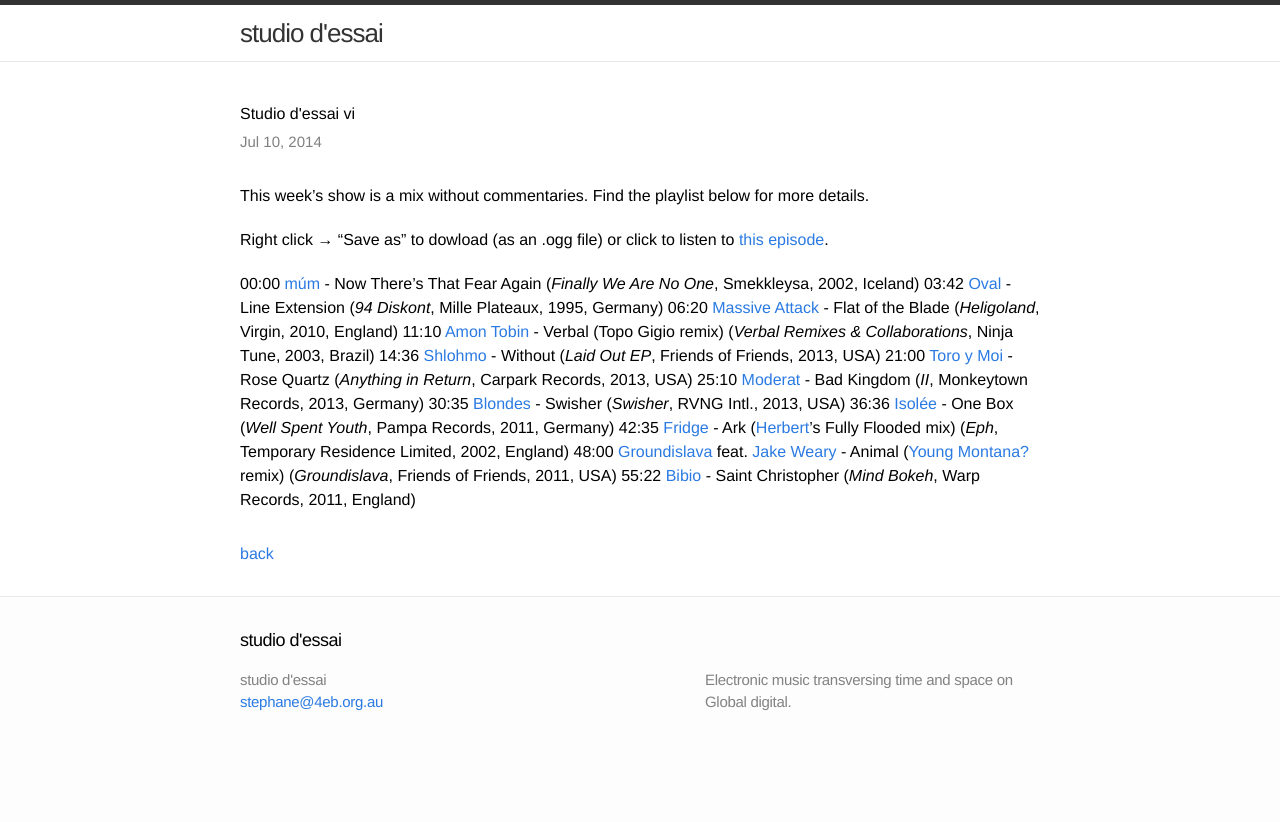
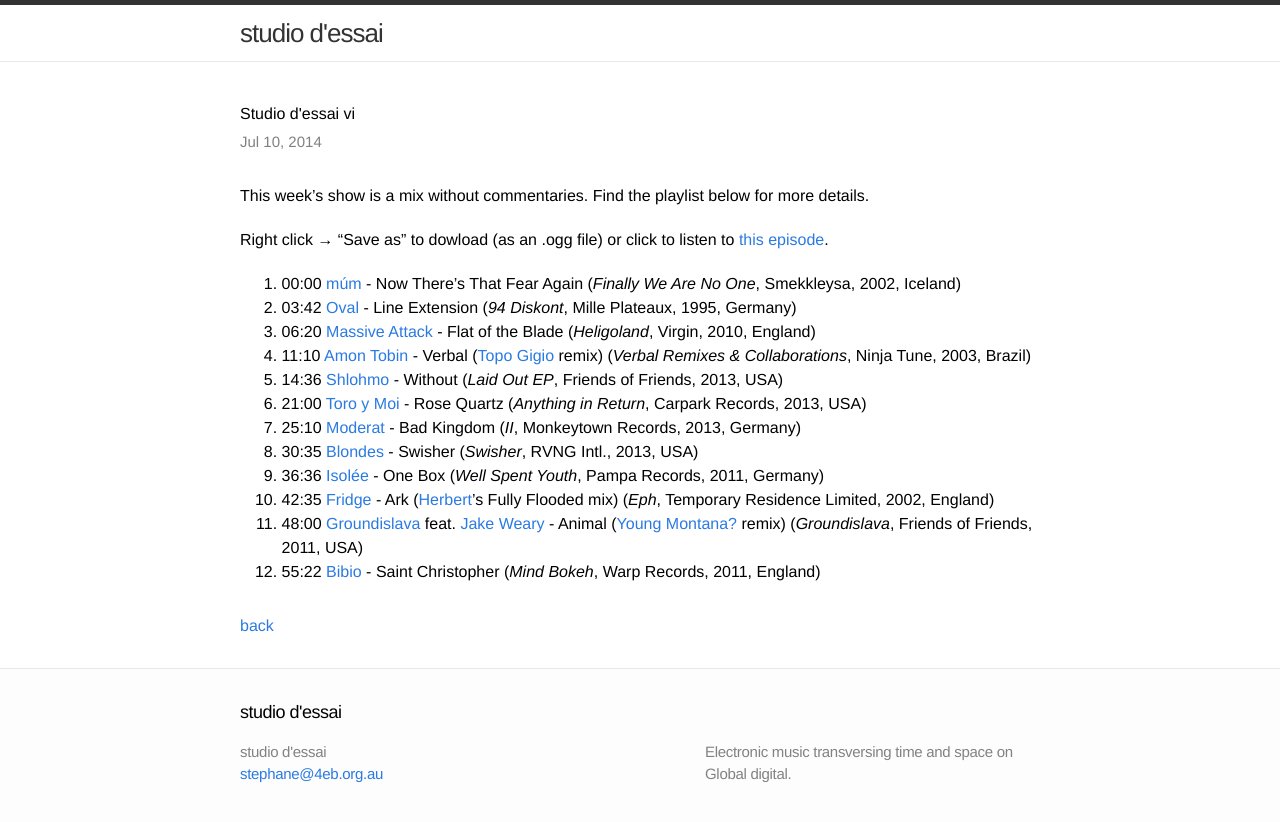
Before and after one commit to studio-dessai/studio-dessai.github.io, a Jekyll site: the page built from _posts/2014-07-10-sdevi.md, in a window 1280 px wide. Shown: the top 822 px of the page. Built offline with Jekyll 4.4.1, drawn with Linux system fonts in a browser that asks for light colours; part of the change alters nothing that is shown.

Commit message:
list and update

```diff
--- a/_posts/2014-07-10-sdevi.md
+++ b/_posts/2014-07-10-sdevi.md
@@ -8,15 +8,15 @@ This week's show is a mix without commentaries. Find the playlist below for more
 Right click → "Save as" to dowload (as an .ogg file) or click to listen to <a
 href="https://github.com/studio-dessai/podcasts/blob/master/Studio%20d%27essai%20vi%20-%202014-07-10.ogg?raw=true">this episode</a>.
 
-00:00 [múm](http://musicbrainz.org/artist/2b64e811-cbcd-45f7-b29d-296444cad4f1) - Now There's That Fear Again (_Finally We Are No One_, Smekkleysa, 2002, Iceland)
-03:42 [Oval](http://musicbrainz.org/artist/2fa478b1-dee0-428c-8e18-8b0b6608b2dd) - Line Extension (_94 Diskont_, Mille Plateaux, 1995, Germany)
-06:20 [Massive Attack](http://musicbrainz.org/artist/10adbe5e-a2c0-4bf3-8249-2b4cbf6e6ca8) - Flat of the Blade (_Heligoland_, Virgin, 2010, England)
-11:10 [Amon Tobin](http://musicbrainz.org/artist/630662ea-1c7d-4208-99fd-ba3afec20f0c) - Verbal (Topo Gigio remix) (_Verbal Remixes & Collaborations_, Ninja Tune, 2003, Brazil)
-14:36 [Shlohmo](http://musicbrainz.org/artist/21a0e450-ae4d-473a-add4-744542ab9bf5) - Without (_Laid Out EP_, Friends of Friends, 2013, USA)
-21:00 [Toro y Moi](http://musicbrainz.org/artist/3a6d6481-142d-423f-91d4-55bbfff318ed) - Rose Quartz (_Anything in Return_, Carpark Records, 2013, USA)
-25:10 [Moderat](http://musicbrainz.org/artist/7754905b-8bf7-48e2-935a-03d566fec464) - Bad Kingdom (_II_, Monkeytown Records, 2013, Germany)
-30:35 [Blondes](http://musicbrainz.org/artist/8c5faece-4256-4925-b324-2ca40c906d19) - Swisher (_Swisher_, RVNG Intl., 2013, USA)
-36:36 [Isolée](http://musicbrainz.org/artist/4c99c0b4-5d46-44d2-8c49-ba47a522b016) - One Box (_Well Spent Youth_, Pampa Records, 2011, Germany)
-42:35 [Fridge](http://musicbrainz.org/artist/601b575c-9ef8-45a7-81df-3bc48216ca5f) - Ark ([Herbert](http://musicbrainz.org/artist/20587005-7a2a-4b96-8f34-bc643bc4b60a)'s Fully Flooded mix) (_Eph_, Temporary Residence Limited, 2002, England)
-48:00 [Groundislava](http://musicbrainz.org/artist/2de5c744-20e7-4a4a-a5a0-f42ac8af229f) feat. [Jake Weary](http://musicbrainz.org/artist/5c7adea4-6534-4e69-97b8-e678377d38fa) - Animal ([Young Montana?](http://musicbrainz.org/artist/468533c1-6f09-4feb-82cf-44fcdae698ad) remix) (_Groundislava_, Friends of Friends, 2011, USA)
-55:22 [Bibio](http://musicbrainz.org/artist/9f9953f0-68bb-4ce3-aace-2f44c87f0aa3) - Saint Christopher (_Mind Bokeh_, Warp Records, 2011, England)
+1. 00:00 [múm](http://musicbrainz.org/artist/2b64e811-cbcd-45f7-b29d-296444cad4f1) - Now There's That Fear Again (_Finally We Are No One_, Smekkleysa, 2002, Iceland)
+2. 03:42 [Oval](http://musicbrainz.org/artist/2fa478b1-dee0-428c-8e18-8b0b6608b2dd) - Line Extension (_94 Diskont_, Mille Plateaux, 1995, Germany)
+3. 06:20 [Massive Attack](http://musicbrainz.org/artist/10adbe5e-a2c0-4bf3-8249-2b4cbf6e6ca8) - Flat of the Blade (_Heligoland_, Virgin, 2010, England)
+4. 11:10 [Amon Tobin](http://musicbrainz.org/artist/630662ea-1c7d-4208-99fd-ba3afec20f0c) - Verbal ([Topo Gigio](http://musicbrainz.org/artist/3d9c8c99-42a3-4f9e-a15d-f67c620186a2) remix) (_Verbal Remixes & Collaborations_, Ninja Tune, 2003, Brazil)
+5. 14:36 [Shlohmo](http://musicbrainz.org/artist/21a0e450-ae4d-473a-add4-744542ab9bf5) - Without (_Laid Out EP_, Friends of Friends, 2013, USA)
+6. 21:00 [Toro y Moi](http://musicbrainz.org/artist/3a6d6481-142d-423f-91d4-55bbfff318ed) - Rose Quartz (_Anything in Return_, Carpark Records, 2013, USA)
+7. 25:10 [Moderat](http://musicbrainz.org/artist/7754905b-8bf7-48e2-935a-03d566fec464) - Bad Kingdom (_II_, Monkeytown Records, 2013, Germany)
+8. 30:35 [Blondes](http://musicbrainz.org/artist/8c5faece-4256-4925-b324-2ca40c906d19) - Swisher (_Swisher_, RVNG Intl., 2013, USA)
+9. 36:36 [Isolée](http://musicbrainz.org/artist/4c99c0b4-5d46-44d2-8c49-ba47a522b016) - One Box (_Well Spent Youth_, Pampa Records, 2011, Germany)
+10. 42:35 [Fridge](http://musicbrainz.org/artist/601b575c-9ef8-45a7-81df-3bc48216ca5f) - Ark ([Herbert](http://musicbrainz.org/artist/20587005-7a2a-4b96-8f34-bc643bc4b60a)'s Fully Flooded mix) (_Eph_, Temporary Residence Limited, 2002, England)
+11. 48:00 [Groundislava](http://musicbrainz.org/artist/2de5c744-20e7-4a4a-a5a0-f42ac8af229f) feat. [Jake Weary](http://musicbrainz.org/artist/5c7adea4-6534-4e69-97b8-e678377d38fa) - Animal ([Young Montana?](http://musicbrainz.org/artist/468533c1-6f09-4feb-82cf-44fcdae698ad) remix) (_Groundislava_, Friends of Friends, 2011, USA)
+12. 55:22 [Bibio](http://musicbrainz.org/artist/9f9953f0-68bb-4ce3-aace-2f44c87f0aa3) - Saint Christopher (_Mind Bokeh_, Warp Records, 2011, England)
```
